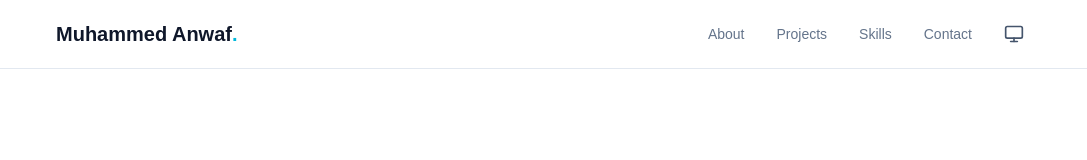
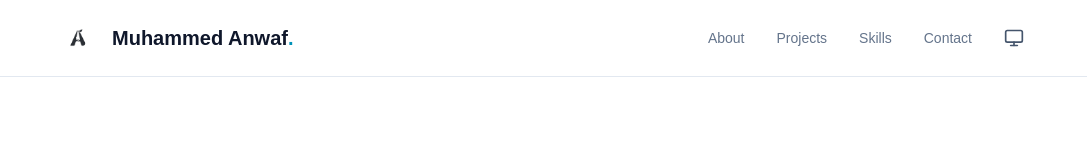
Before and after one commit to muhd-anwaf/Portfolio, a Next.js app: page / in a window 1280 px wide. Shown: the top 160 px of the page, without its empty margins (96-1183 px from the left). Built offline with nearby package versions, Linux system fonts and the light colour scheme.

Commit message:
logo added in navbar

```diff
--- a/src/app/layout.js
+++ b/src/app/layout.js
@@ -11,7 +11,7 @@ export const metadata ={
 export default function RootLayout({ children }) {
   return (
     <html lang="en" className="scroll-smooth" suppressHydrationWarning>
-      <body className="bg-background text-foreground antialiased">
+      <body className="flex h-dvh flex-col overflow-hidden bg-background text-foreground antialiased">
         <ThemeProvider>
           <Navbar />
           {children}
--- a/src/app/page.js
+++ b/src/app/page.js
@@ -6,12 +6,41 @@ import Contact from '@/components/Contact';
 
 export default function Home() {
   return (
-    <main>
-      <Hero />
-      <About />
-      <Projects />
-      <Skills />
-      <Contact />
+    <main className="h-screen snap-y snap-proximity overflow-y-auto scroll-smooth">
+      <section
+        id="home"
+        className="min-h-screen snap-start"
+      >
+        <Hero />
+      </section>
+
+      <section
+        id="about"
+        className="min-h-screen snap-start scroll-mt-16"
+      >
+        <About />
+      </section>
+
+      <section
+        id="projects"
+        className="min-h-screen snap-start scroll-mt-16"
+      >
+        <Projects />
+      </section>
+
+      <section
+        id="skills"
+        className="min-h-screen snap-start scroll-mt-16"
+      >
+        <Skills />
+      </section>
+
+      <section
+        id="contact"
+        className="min-h-screen snap-start scroll-mt-16"
+      >
+        <Contact />
+      </section>
     </main>
   );
 }
--- a/src/components/About.jsx
+++ b/src/components/About.jsx
@@ -1,6 +1,6 @@
 export default function About() {
   return (
-    <section id="about" className="scroll-mt-20 px-6 py-20">
+    <section id="about" className="scroll-mt-20 snap-start px-6 py-20">
       <div className="mx-auto max-w-5xl">
         <h2 className="text-3xl font-bold text-foreground">About</h2>
 
--- a/src/components/Contact.jsx
+++ b/src/components/Contact.jsx
@@ -38,7 +38,7 @@ export default function Contact() {
   }
 
   return (
-    <section id="contact" className="scroll-mt-20 px-6 py-20">
+    <section id="contact" className="scroll-mt-20 snap-start px-6 py-20">
       <div className="mx-auto max-w-5xl">
         <h2 className="text-3xl font-bold text-foreground">
           Get in touch
--- a/src/components/Hero.jsx
+++ b/src/components/Hero.jsx
@@ -3,7 +3,7 @@ import { ArrowDown, FileDown } from "lucide-react";
 
 export default function Hero() {
   return (
-    <section className="mx-auto flex min-h-[calc(100vh-4rem)] max-w-5xl flex-col-reverse items-center gap-12 px-6 py-20 md:flex-row md:justify-between">
+    <section className="mx-auto flex min-h-[calc(100vh-4rem)] max-w-5xl snap-start flex-col-reverse items-center gap-12 px-6 py-20 md:flex-row md:justify-between">
       {/* Text column */}
       <div className="flex-1 text-center md:text-left">
         <p className="mb-3 text-sm font-medium tracking-wide text-cyan-600 dark:text-cyan-400">
--- a/src/components/Navbar.jsx
+++ b/src/components/Navbar.jsx
@@ -3,6 +3,7 @@ import ThemeToggle from './ThemeToggle';
 import { useState } from 'react';
 import Link from 'next/link';
 import { Menu, X } from 'lucide-react';
+import Image from "next/image";
 
 const navLinks = [
   { name: 'About', href: '#about' },
@@ -17,12 +18,25 @@ export default function Navbar() {
   return (
     <header className="sticky top-0 z-50 w-full border-b border-border bg-background/80 backdrop-blur-md">
       <nav className="mx-auto flex max-w-5xl items-center justify-between px-6 py-4">
-        <Link
-          href="/"
-          className="text-xl font-bold text-foreground"
-        >
-          Muhammed Anwaf<span className="text-cyan-500 dark:text-cyan-400">.</span>
-        </Link>
+<Link
+  href="/"
+  className="flex items-center gap-3"
+  aria-label="Go to homepage"
+>
+  <Image
+    src="/logo.png"
+    alt="Muhammed Anwaf logo"
+    width={44}
+    height={44}
+    className="h-11 w-11 object-contain"
+    priority
+  />
+
+  <span className="hidden text-xl font-bold text-slate-900 dark:text-white sm:block">
+    Muhammed Anwaf
+    <span className="text-cyan-600 dark:text-cyan-400">.</span>
+  </span>
+</Link>
 
         <div className="flex items-center gap-6">
           <ul className="hidden gap-8 md:flex">
--- a/src/components/Projects.jsx
+++ b/src/components/Projects.jsx
@@ -3,7 +3,7 @@ import ProjectCard from './ProjectCard';
 
 export default function Projects() {
   return (
-    <section id="projects" className="scroll-mt-20 px-6 py-20">
+    <section id="projects" className="scroll-mt-20 snap-start px-6 py-20">
       <div className="mx-auto max-w-5xl">
         <h2 className="text-3xl font-bold text-foreground">
           Projects
--- a/src/components/Skills.jsx
+++ b/src/components/Skills.jsx
@@ -19,7 +19,7 @@ const skillGroups = [
 
 export default function Skills() {
   return (
-    <section id="skills" className="scroll-mt-20 px-6 py-20">
+    <section id="skills" className="scroll-mt-20 snap-start px-6 py-20">
       <div className="mx-auto max-w-5xl">
         <h2 className="text-3xl font-bold text-foreground">Skills</h2>
 
```
Also changed, not shown: public/logo.png (added).
